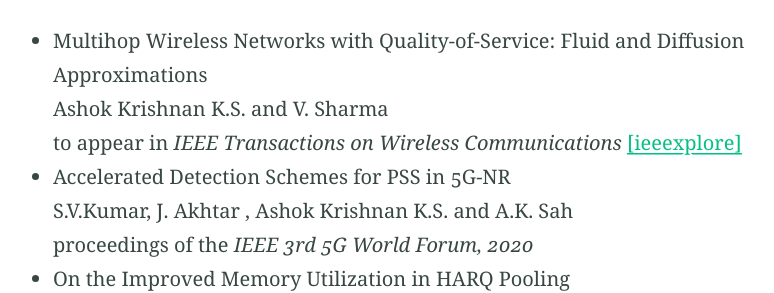
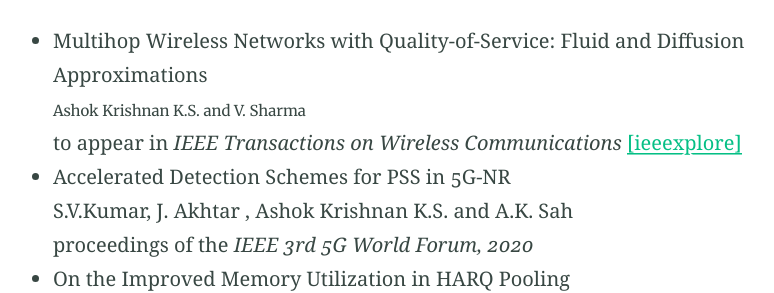
Before and after one commit to ashokkri/ashokkri.github.io, a Jekyll site: the page built from index.md, in a window 1280 px wide. Shown: the part 862-1155 px from the top of the page, without its empty margins (230-1004 px from the left). Built offline with Jekyll 4.4.1, drawn with Linux system fonts in a browser that asks for light colours.

```diff
--- a/index.md
+++ b/index.md
@@ -20,7 +20,7 @@ Ph.D. from the Indian Institute of Science (IISc), Bangalore.
 ## Publications
 
 - Multihop Wireless Networks with Quality-of-Service: Fluid and Diffusion Approximations
-   Ashok Krishnan K.S. and V. Sharma
+   <small>Ashok Krishnan K.S. and V. Sharma</small>
    to appear in *IEEE Transactions on Wireless Communications* [[ieeexplore]](https://ieeexplore.ieee.org/document/9184257)
 
 - Accelerated Detection Schemes for PSS in 5G-NR
```
